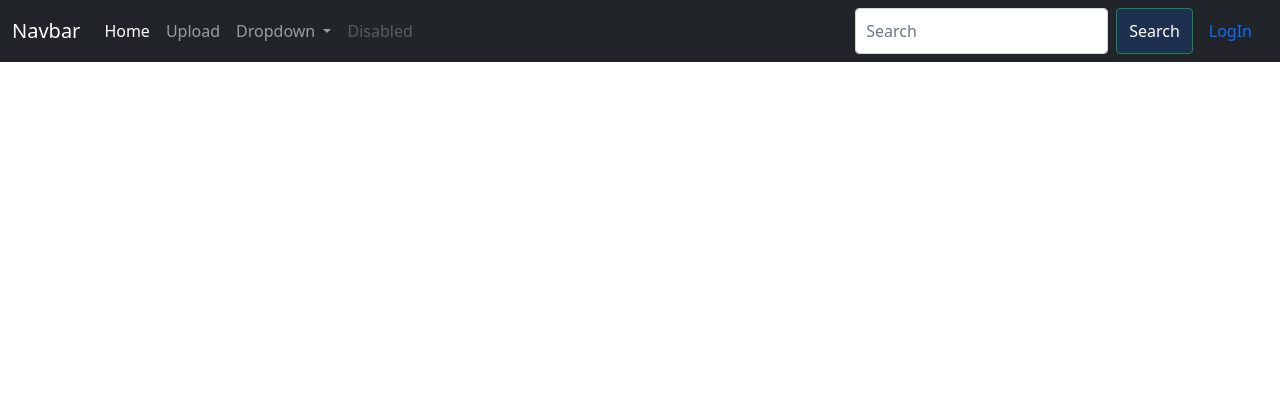
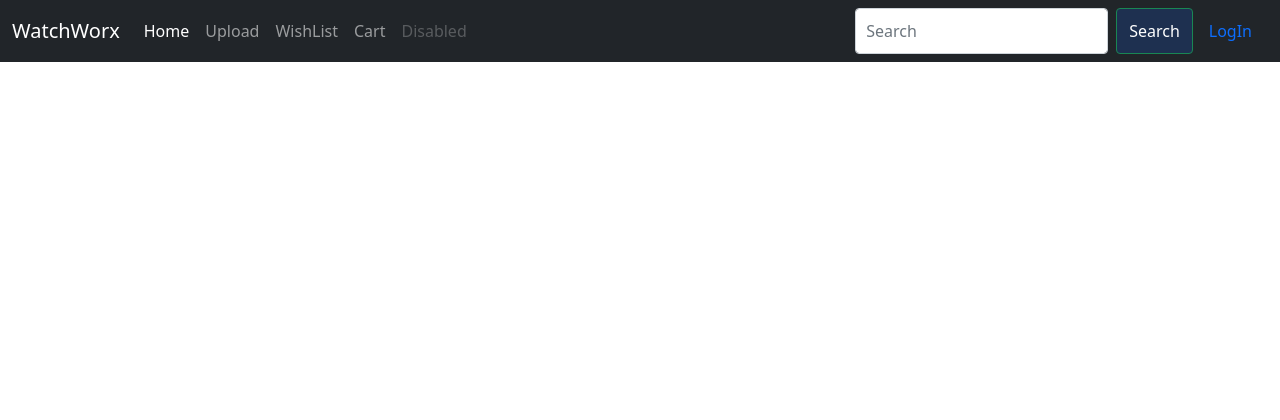
Before and after one commit to RakshitSharma7/WatchShop, a Django app: page /about/ in a window 1280 px wide. Shown: the top 420 px of the page. Run offline with Django 5.2, Linux system fonts and the light colour scheme.

Commit message:
main modified

```diff
--- a/templates/main.html
+++ b/templates/main.html
@@ -200,7 +200,7 @@
 <body>
   <nav class="navbar navbar-expand-lg navbar-dark bg-dark">
     <div class="container-fluid">
-      <a class="navbar-brand" href="#">Navbar</a>
+      <a class="navbar-brand" href="{% url 'home' %}">WatchWorx</a>
       <button class="navbar-toggler" type="button" data-bs-toggle="collapse" data-bs-target="#navbarSupportedContent"
         aria-controls="navbarSupportedContent" aria-expanded="false" aria-label="Toggle navigation">
         <span class="navbar-toggler-icon"></span>
@@ -213,19 +213,11 @@
           <li class="nav-item">
             <a class="nav-link" href="{% url 'upload' %}">Upload</a>
           </li>
-          <li class="nav-item dropdown">
-            <a class="nav-link dropdown-toggle" href="#" id="navbarDropdown" role="button" data-bs-toggle="dropdown"
-              aria-expanded="false">
-              Dropdown
-            </a>
-            <ul class="dropdown-menu" aria-labelledby="navbarDropdown">
-              <li><a class="dropdown-item" href="{% url 'show_wishlist' %}">Wishlist</a></li>
-              <li><a class="dropdown-item" href="{% url 'show_cart' %}">Cart</a></li>
-              <li>
-                <hr class="dropdown-divider">
-              </li>
-              <li><a class="dropdown-item" href="#">Something else here</a></li>
-            </ul>
+          <li class="nav-item">
+            <a class="nav-link" href="{% url 'show_wishlist' %}">WishList</a>
+          </li>
+          <li class="nav-item">
+            <a class="nav-link" href="{% url 'show_cart' %}">Cart</a>
           </li>
           <li class="nav-item">
             <a class="nav-link disabled" href="#" tabindex="-1" aria-disabled="true">Disabled</a>
```
